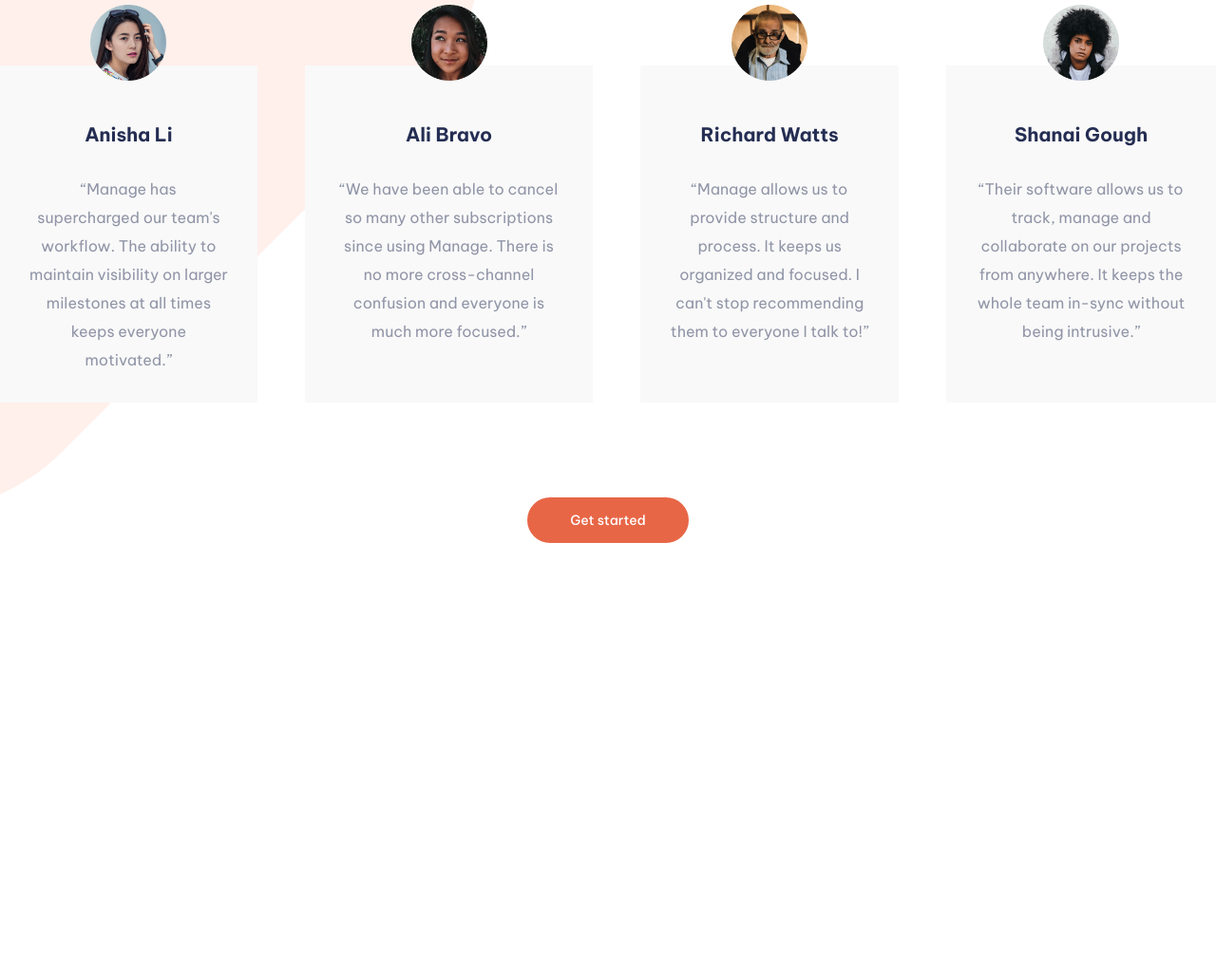
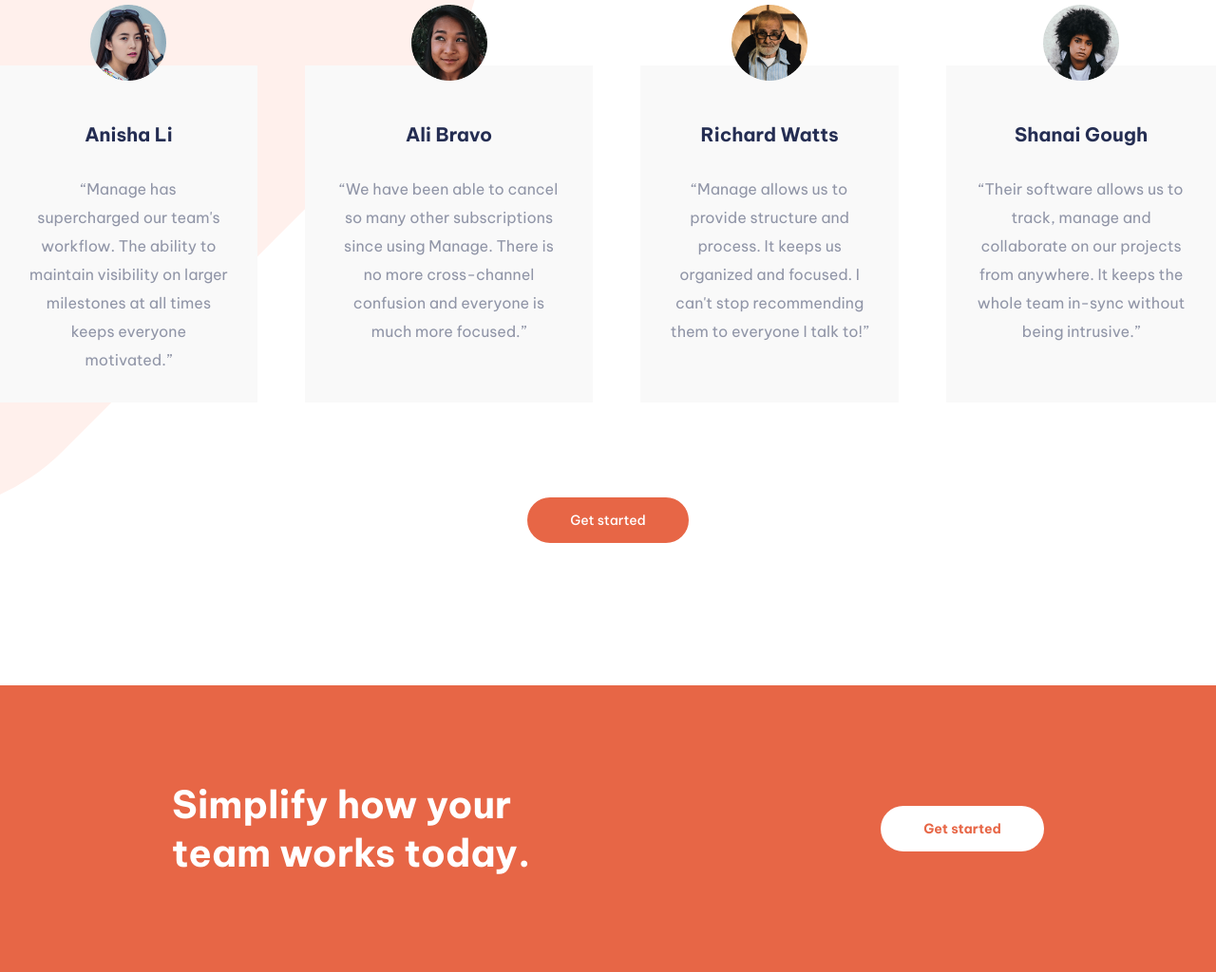
Before and after one commit to RichardVerbraak/manage-landing-site, a plain HTML site: page index.html in a window 1280 px wide. Shown: the part 2018-3042 px from the top of the page at 95% size. Before the commit the page ends 2740 px from the top, so only its background shows below. Drawn offline with Linux system fonts and the light colour scheme.

Commit message:
Added simplify section and added different classes for buttons

```diff
--- a/index.html
+++ b/index.html
@@ -34,7 +34,7 @@
 						<li class="nav__list--item">Careers</li>
 						<li class="nav__list--item">Community</li>
 					</ul>
-					<a href="#" class="btn btn__get-started">Get started</a>
+					<a href="#" class="btn btn--standard">Get started</a>
 				</nav>
 
 				<header class="header">
@@ -46,7 +46,7 @@
 							Manage makes it simple for software teams to plan day-to-day tasks
 							while keeping the larger team goals in view.
 						</p>
-						<a href="#" class="header__btn btn">Get started</a>
+						<a href="#" class="btn btn--header btn--standard">Get started</a>
 					</div>
 					<div class="header__images">
 						<img src="./images/illustration-intro.svg" alt="Images of charts" />
@@ -162,7 +162,14 @@
 					</ul>
 				</div>
 
-				<a href="#" class="btn">Get started</a>
+				<a href="#" class="btn btn--standard">Get started</a>
+			</div>
+
+			<div class="section-simplify">
+				<div class="simplify__content">
+					<h1 class="simplify__title">Simplify how your team works today.</h1>
+					<a href="#" class="btn btn--simplify">Get started</a>
+				</div>
 			</div>
 		</div>
 	</body>
--- a/sass/components/_button.scss
+++ b/sass/components/_button.scss
@@ -1,3 +1,5 @@
+// Add different buttons? Header footer etc...
+
 .btn {
 	font-size: 1.4rem;
 	text-decoration: none;
@@ -10,8 +12,31 @@
 
 	transition: all 0.2s;
 
-	&:hover {
-		background-color: rgba($color-primary, 0.75);
-		box-shadow: 0 0.5rem 1rem rgba($color-primary, 0.5);
+	&--standard {
+		&:hover {
+			background-color: rgba($color-primary, 0.75);
+			box-shadow: 0 0.5rem 1rem rgba($color-primary, 0.5);
+		}
+	}
+
+	&--header {
+		align-self: flex-start;
+	}
+
+	&--simplify {
+		background-color: #fff;
+		color: $color-primary;
+		align-self: center;
+
+		&:hover {
+			background-color: rgba(#fff, 0.75);
+			box-shadow: 0 0.5rem 1rem rgba(#fff, 0.5);
+		}
+
+		// Large here?
+		font-weight: $font-large;
+	}
+
+	&--footer {
 	}
 }
--- /dev/null
+++ b/sass/components/_simplify.scss
@@ -0,0 +1,13 @@
+.simplify {
+	&__content {
+		display: flex;
+		justify-content: space-around;
+		padding: 10rem 0rem;
+	}
+
+	&__title {
+		flex-basis: 30%;
+		color: #fff;
+		font-size: 4rem;
+	}
+}
--- a/sass/components/_testimonial.scss
+++ b/sass/components/_testimonial.scss
@@ -1,9 +1,5 @@
 .testimonial {
-	// Test
-	// padding: 0rem 3rem;
-
 	position: relative;
-
 	background-color: #f9f9f9;
 
 	&__img {
--- a/sass/layouts/_footer.scss
+++ b/sass/layouts/_footer.scss
@@ -0,0 +1,6 @@
+.footer {
+	&__content {
+		&--title {
+		}
+	}
+}
--- a/sass/layouts/_header.scss
+++ b/sass/layouts/_header.scss
@@ -25,8 +25,4 @@
 
 	&__images {
 	}
-
-	&__btn {
-		align-self: flex-start;
-	}
 }
--- a/sass/main.scss
+++ b/sass/main.scss
@@ -7,8 +7,10 @@
 @import './components/info';
 @import './components/carousel';
 @import './components/testimonial';
+@import './components/simplify';
 
 @import './layouts/navigation';
 @import './layouts/header';
+@import './layouts/footer';
 
 @import './pages/home';
--- a/sass/pages/_home.scss
+++ b/sass/pages/_home.scss
@@ -10,6 +10,10 @@
 	align-items: center;
 	flex-direction: column;
 	padding: 15rem 0rem;
+}
+
+.section-simplify {
+	background-color: $color-primary;
 }
 
 .background {
```
Also changed, not shown: sass/components/_carousel.scss (+0 -10 lines), css/main.css, 1 other file.
